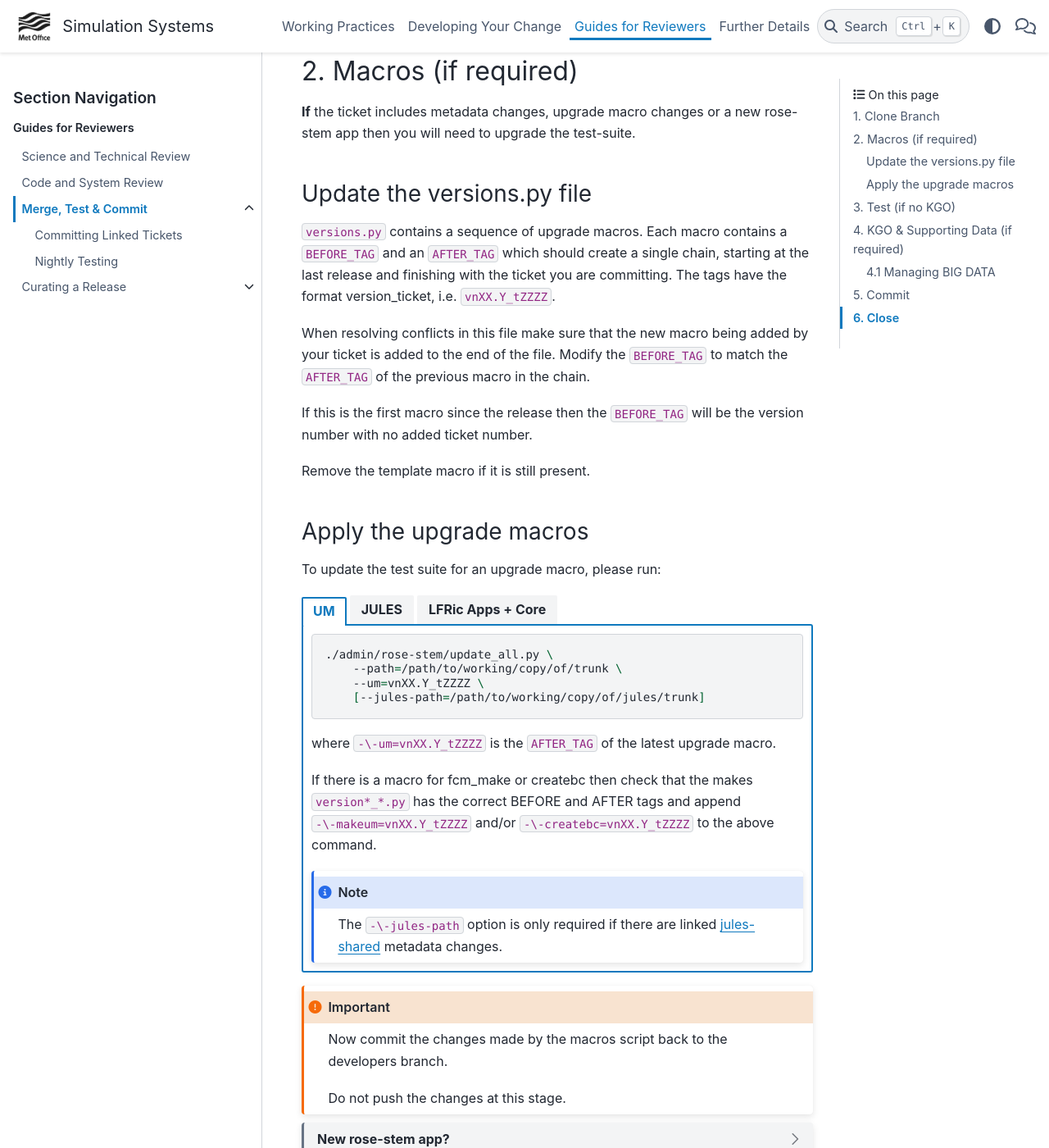
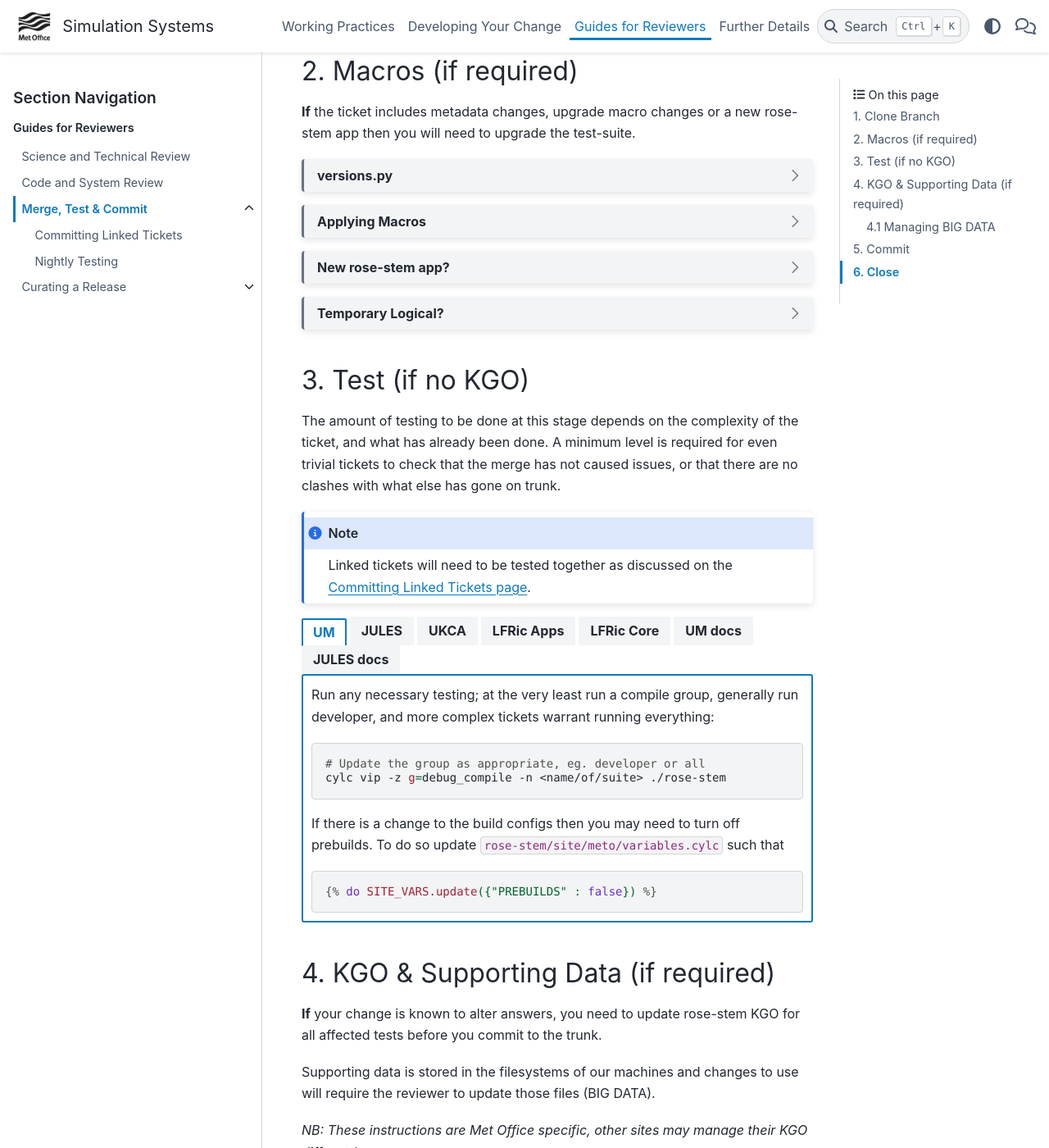
Before and after one commit to MetOffice/simulation-systems, a Sphinx documentation site: the page built from source/Reviewers/howtocommit.rst, in a window 1280 px wide and 1400 px high, scrolled down 1573 px. Shown: the whole window at 82% size. Built offline with Sphinx 7.4.7 and the PyData theme 0.15.4, drawn with Linux system fonts in a browser that asks for light colours.

Commit message:
revert changes to macros section

```diff
--- a/source/Reviewers/howtocommit.rst
+++ b/source/Reviewers/howtocommit.rst
@@ -71,99 +71,103 @@
 **If** the ticket includes metadata changes, upgrade macro changes or a new
 rose-stem app then you will need to upgrade the test-suite.
 
-Update the versions.py file
-^^^^^^^^^^^^^^^^^^^^^^^^^^^
+.. dropdown:: versions.py
 
-``versions.py`` contains a sequence of upgrade macros. Each macro contains a
-``BEFORE_TAG`` and an ``AFTER_TAG`` which should create a single chain, starting
-at the last release and finishing with the ticket you are committing. The tags
-have the format version_ticket, i.e. ``vnXX.Y_tZZZZ``.
+    ``versions.py`` contains a sequence of upgrade macros. Each macro contains
+    a ``BEFORE_TAG`` and an ``AFTER_TAG`` which should create a single chain,
+    starting at the last release and finishing with the ticket you are
+    committing. The tags have the format version_ticket, i.e.
+    ``vnXX.Y_tZZZZ``.
 
-When resolving conflicts in this file make sure that the new macro being added
-by your ticket is added to the end of the file. Modify the ``BEFORE_TAG`` to
-match the ``AFTER_TAG`` of the previous macro in the chain.
+    When resolving conflicts in this file make sure that the new macro being
+    added by your ticket is added to the end of the file. Modify the
+    ``BEFORE_TAG`` to match the ``AFTER_TAG`` of the previous macro in the
+    chain.
 
-If this is the first macro since the release then the ``BEFORE_TAG`` will be the
-version number with no added ticket number.
+    If this is the first macro since the release then the ``BEFORE_TAG`` will
+    be the version number with no added ticket number.
 
-Remove the template macro if it is still present.
+    Remove the template macro if it is still present.
 
-Apply the upgrade macros
-^^^^^^^^^^^^^^^^^^^^^^^^
+.. dropdown:: Applying Macros
 
-To update the test suite for an upgrade macro, please run:
+    To update the test suite for an upgrade macro, please run:
 
-.. tab-set::
+    .. tab-set::
 
-    .. tab-item:: UM
+        .. tab-item:: UM
 
-        .. code-block:: shell
+            .. code-block:: shell
 
-            ./admin/rose-stem/update_all.py \
-                --path=/path/to/working/copy/of/trunk \
-                --um=vnXX.Y_tZZZZ \
-                [--jules-path=/path/to/working/copy/of/jules/trunk]
+                ./admin/rose-stem/update_all.py \
+                    --path=/path/to/working/copy/of/trunk \
+                    --um=vnXX.Y_tZZZZ \
+                    [--jules-path=/path/to/working/copy/of/jules/trunk]
 
-        where ``-\-um=vnXX.Y_tZZZZ`` is the ``AFTER_TAG`` of the latest
-        upgrade macro.
+            where ``-\-um=vnXX.Y_tZZZZ`` is the ``AFTER_TAG`` of the latest
+            upgrade macro.
 
-        If there is a macro for fcm_make or createbc then check that the
-        makes ``version*_*.py`` has the correct BEFORE and AFTER tags and
-        append ``-\-makeum=vnXX.Y_tZZZZ`` and/or
-        ``-\-createbc=vnXX.Y_tZZZZ`` to the above command.
+            If there is a macro for fcm_make or createbc then check that the
+            makes ``version*_*.py`` has the correct BEFORE and AFTER tags and
+            append ``-\-makeum=vnXX.Y_tZZZZ`` and/or
+            ``-\-createbc=vnXX.Y_tZZZZ`` to the above command.
 
-        .. note::
+            .. warning::
 
-            The ``-\-jules-path`` option is only required if there are
-            linked `jules-shared
-            <https://code.metoffice.gov.uk/trac/jules/browser/main/trunk/rose-meta/jules-shared>`__
-            metadata changes.
+                Please ensure that Cylc7 is used with ``update_all.py`` @vn13.5.
 
-    .. tab-item:: JULES
+            .. note::
 
-        .. code-block:: shell
+                The ``-\-jules-path`` option is only required if there are
+                linked `jules-shared
+                <https://code.metoffice.gov.uk/trac/jules/browser/main/trunk/rose-meta/jules-shared>`__
+                metadata changes.
 
-            ./bin/upgrade_jules_test_apps vnX.Y_tZZZZ
+        .. tab-item:: JULES
 
-        where ``vnX.Y_tZZZZ`` is the ``AFTER_TAG`` of the latest upgrade
-        macro. The upgrade is expected to fail for the ``fab_jules``,
-        ``metadata_checker`` and ``umdp3_checker`` apps.
+            .. code-block:: shell
 
-    .. tab-item:: LFRic Apps + Core
+                ./bin/upgrade_jules_test_apps vnX.Y_tZZZZ
 
-        .. code-block:: shell
+            where ``vnX.Y_tZZZZ`` is the ``AFTER_TAG`` of the latest upgrade
+            macro. The upgrade is expected to fail for the ``fab_jules``,
+            ``metadata_checker`` and ``umdp3_checker`` apps.
 
-            apply_macros.py vnX.Y_tZZZZ [--apps=/path/to/apps] \
-                [--core=/path/to/core] [--jules=/path/to/jules]
+        .. tab-item:: LFRic Apps + Core
 
-        where ``vnX.Y_tZZZZ`` is the ``AFTER_TAG`` of the latest upgrade
-        macro and the others are paths to the relevant sources. Apps
-        defaults to the current location. Core and Jules default to
-        reading the ``dependencies.sh`` file in the Apps source. A copy of
-        ``apply_macros.py`` is available at
-        ``$UMDIR/SimSys_Scripts/lfric_macros``.
+            .. code-block:: shell
 
-        .. tip::
+                apply_macros.py vnX.Y_tZZZZ [--apps=/path/to/apps] \
+                    [--core=/path/to/core] [--jules=/path/to/jules]
 
-            ``module load scitools`` will give all required dependencies
-            for Met Office users.
+            where ``vnX.Y_tZZZZ`` is the ``AFTER_TAG`` of the latest upgrade
+            macro and the others are paths to the relevant sources. Apps
+            defaults to the current location. Core and Jules default to
+            reading the ``dependencies.sh`` file in the Apps source. A copy of
+            ``apply_macros.py`` is available at
+            ``$UMDIR/SimSys_Scripts/lfric_macros``.
 
-        .. note::
+            .. tip::
 
-            All LFRic Core tickets with macros are expected to be linked
-            with LFRic Apps, though they may not have required an LFRic
-            Apps development branch (although an Apps ticket should be
-            provided). This is fine - if there is no LFRic Apps branch
-            just checkout the LFRic Apps main. Then run the apply_macros
-            script as described above and this will share the upgrade
-            macro across both LFRic Apps and LFRic Core as needed.
+                ``module load scitools`` will give all required dependencies
+                for Met Office users.
 
-.. important::
+            .. note::
 
-    Now commit the changes made by the macros script back to the developers
-    branch.
+                All LFRic Core tickets with macros are expected to be linked
+                with LFRic Apps, though they may not have required an LFRic
+                Apps development branch (although an Apps ticket should be
+                provided). This is fine - if there is no LFRic Apps branch
+                just checkout the LFRic Apps main. Then run the apply_macros
+                script as described above and this will share the upgrade
+                macro across both LFRic Apps and LFRic Core as needed.
 
-    Do not push the changes at this stage.
+    .. important::
+
+        Now commit the changes made by the macros script back to the developers
+        branch.
+
+        Do not push the changes at this stage.
 
 .. dropdown:: New rose-stem app?
 
```
